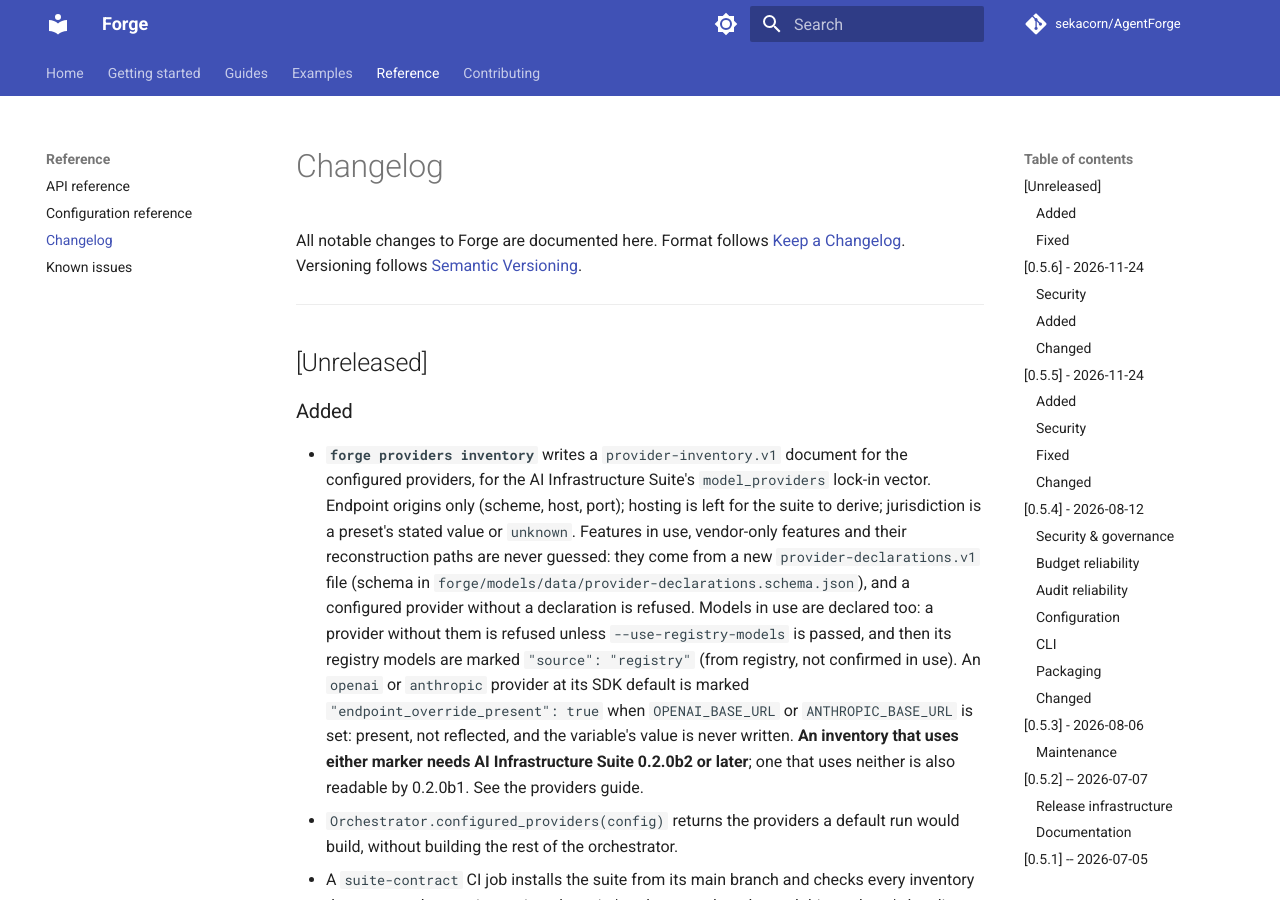
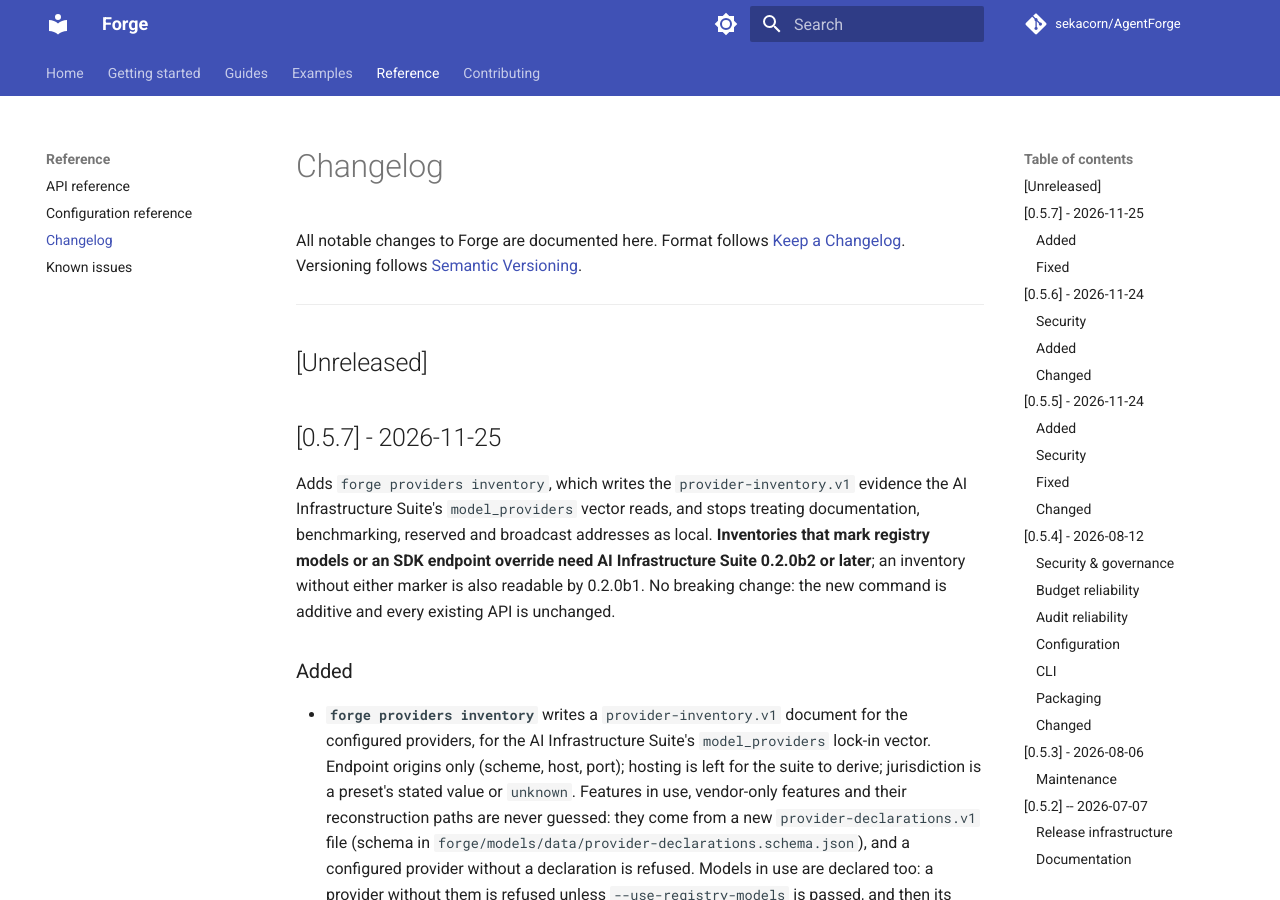
Before and after one commit to sekacorn/AgentForge, an MkDocs documentation site: the page built from docs/reference/changelog.md, in a window 1280 px wide and 900 px high. Built offline with MkDocs 1.6.1 and Material for MkDocs 9.7.7, drawn with Linux system fonts in a browser that asks for light colours; comment, search, counter and statistics services are not loaded.

Commit message:
release: 0.5.7
Adds forge providers inventory (provider-inventory.v1 for the suite's
model_providers vector) and classifies documentation, benchmarking, reserved
and broadcast addresses as hosted. Bumps the version, dates both changelogs
and notes that inventories using the registry or override markers need
AI Infrastructure Suite 0.2.0b2 or later. Stays under <0.6.0.

```diff
--- a/docs/reference/changelog.md
+++ b/docs/reference/changelog.md
@@ -7,6 +7,16 @@ Versioning follows [Semantic Versioning](https://semver.org/).
 ---
 
 ## [Unreleased]
+
+## [0.5.7] - 2026-11-25
+
+Adds `forge providers inventory`, which writes the `provider-inventory.v1`
+evidence the AI Infrastructure Suite's `model_providers` vector reads, and
+stops treating documentation, benchmarking, reserved and broadcast addresses
+as local. **Inventories that mark registry models or an SDK endpoint override
+need AI Infrastructure Suite 0.2.0b2 or later**; an inventory without either
+marker is also readable by 0.2.0b1. No breaking change: the new command is
+additive and every existing API is unchanged.
 
 ### Added
 - **`forge providers inventory`** writes a `provider-inventory.v1` document
--- a/forge/_version.py
+++ b/forge/_version.py
@@ -5,4 +5,4 @@ Hatchling reads ``__version__`` from this file at build time (see
 it for runtime access via ``forge.__version__``.
 """
 
-__version__ = "0.5.6"
+__version__ = "0.5.7"
```
Also changed, not shown: CHANGELOG.md (+10 -0 lines), 1 other file.
